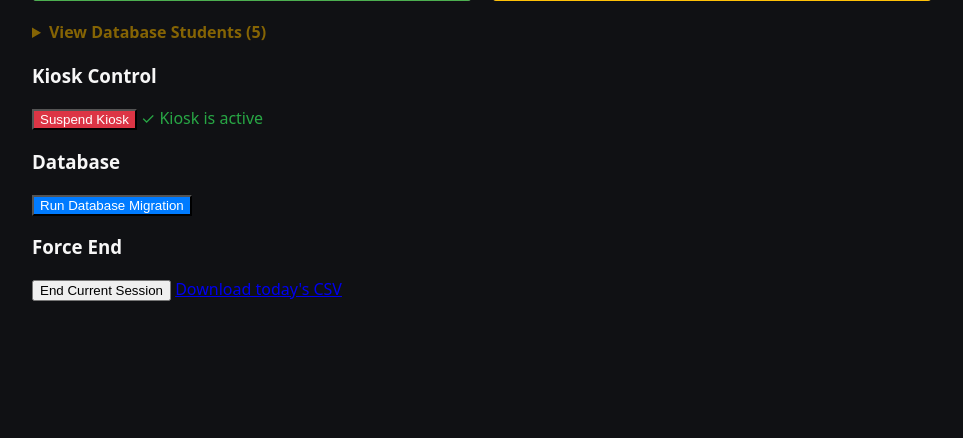
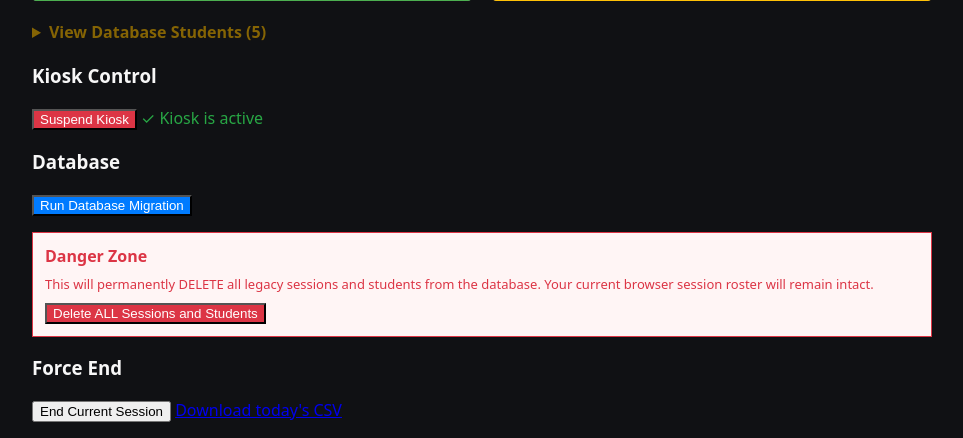
Before and after one commit to notsointeresting/HalllDay, a Flask app: template templates/admin.html in a window 1280 px wide. Shown: the part 1249-1687 px from the top of the page, without its empty margins (158-1121 px from the left). Before the commit the page ends 1550 px from the top, so only its background shows below. Run offline with Flask 3, Linux system fonts and the light colour scheme; the template is opened without the code that fills it: values that come from a table or form of the project are taken from there, others are empty; data comes from the database, SQL or seed files in the repository.

Commit message:
Add admin UI and API for hard database reset
Introduces a new /api/reset_database endpoint and corresponding admin UI button to permanently delete all sessions and students from the database, preserving settings. This feature is intended for clearing legacy data and preventing ID collisions, with multiple confirmation prompts to prevent accidental use.

```diff
--- a/app.py
+++ b/app.py
@@ -657,6 +657,41 @@ def api_clear_database_students():
         db.session.rollback()
         return jsonify(ok=False, message=f"Failed to anonymize student names: {str(e)}"), 500
 
+
+@app.post("/api/reset_database")
+@require_admin_auth_api
+def api_reset_database():
+    """Hard reset: delete all sessions, then all students (to satisfy FK constraints).
+
+    This completely clears legacy database data so new session rosters can be used
+    without ID collisions. Settings are preserved.
+    """
+    try:
+        # Count before deletion
+        total_sessions = Session.query.count()
+        total_students = Student.query.count()
+
+        # Delete sessions first to satisfy FK constraint
+        db.session.query(Session).delete()
+        db.session.commit()
+
+        # Now delete students
+        db.session.query(Student).delete()
+        db.session.commit()
+
+        return jsonify(
+            ok=True,
+            cleared_sessions=total_sessions,
+            cleared_students=total_students,
+            message="Database reset complete (sessions and students removed)"
+        )
+    except Exception as e:
+        try:
+            db.session.rollback()
+        except Exception:
+            pass
+        return jsonify(ok=False, message=f"Reset failed: {str(e)}"), 500
+
 @app.get("/export.csv")
 def export_csv():
     """Export sessions for the current day in local timezone."""
--- a/templates/admin.html
+++ b/templates/admin.html
@@ -127,6 +127,14 @@
   <div style="margin-bottom:16px;">
     <button id="runMigration" style="background:#007bff;color:white;">Run Database Migration</button>
     <span id="migrationResult"></span>
+  </div>
+
+  <!-- Danger Zone -->
+  <div style="margin-bottom:16px; padding:12px; border:1px solid #dc3545; background:#fff5f5;">
+    <h4 style="color:#dc3545; margin:0 0 8px 0;">Danger Zone</h4>
+    <p style="margin:0 0 8px 0; color:#dc3545; font-size:13px;">This will permanently DELETE all legacy sessions and students from the database. Your current browser session roster will remain intact.</p>
+    <button id="resetDbBtn" style="background:#dc3545; color:white;">Delete ALL Sessions and Students</button>
+    <span id="resetDbResult" style="margin-left:8px;"></span>
   </div>
 
   <h3>Force End</h3>
@@ -501,6 +509,32 @@ if (migrateBtn) {
     }
   };
 }
+
+// Hard reset database (danger zone)
+const resetDbBtn = document.getElementById('resetDbBtn');
+if (resetDbBtn) {
+  resetDbBtn.onclick = async () => {
+    if (!confirm('This will permanently DELETE all sessions and students from the database. Continue?')) return;
+    if (!confirm('Are you absolutely sure? This cannot be undone.')) return;
+    resetDbBtn.disabled = true;
+    const result = document.getElementById('resetDbResult');
+    result.textContent = 'Resetting...';
+    try{
+      const r = await fetch('/api/reset_database', {method:'POST'});
+      const j = await r.json();
+      if (j.ok) {
+        result.textContent = `Done. Removed ${j.cleared_sessions} sessions, ${j.cleared_students} students.`;
+        setTimeout(()=>location.reload(), 1200);
+      } else {
+        result.textContent = j.message || 'Reset failed';
+      }
+    }catch(e){
+      result.textContent = 'Network error';
+    } finally {
+      resetDbBtn.disabled = false;
+    }
+  };
+}
 </script>
 <script src="https://cdn.jsdelivr.net/npm/chart.js"></script>
 <script>
```
